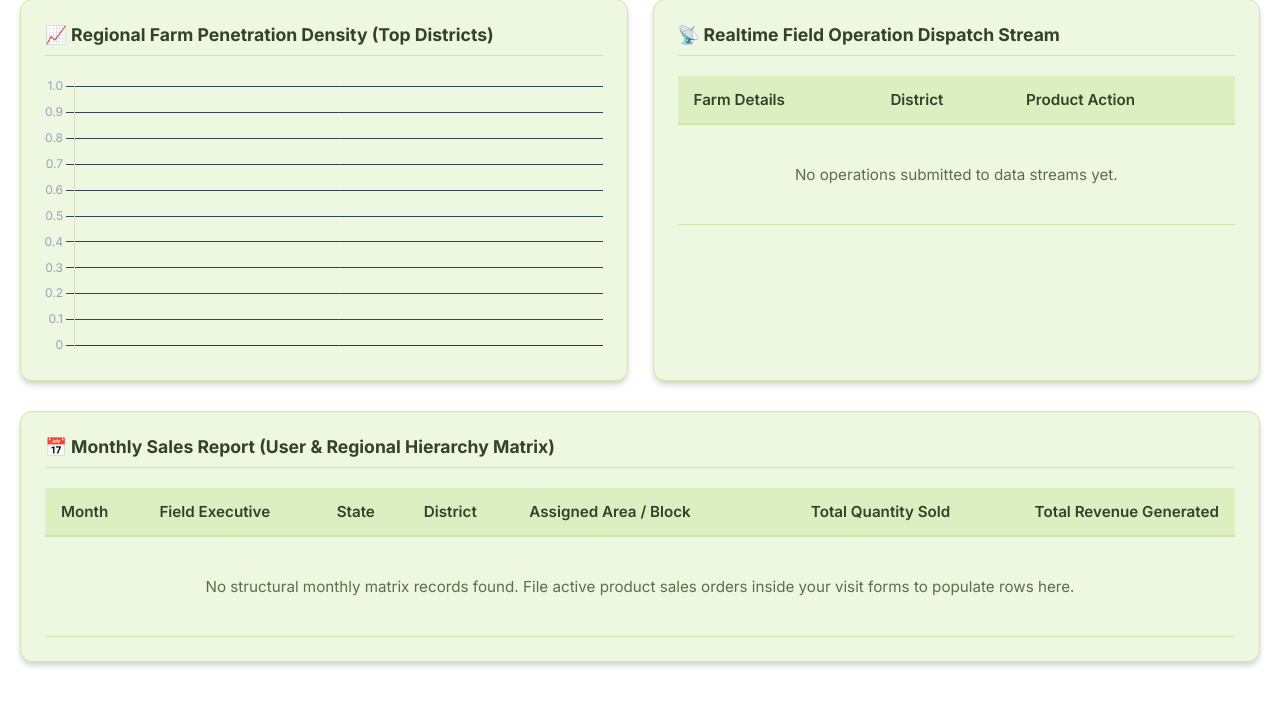
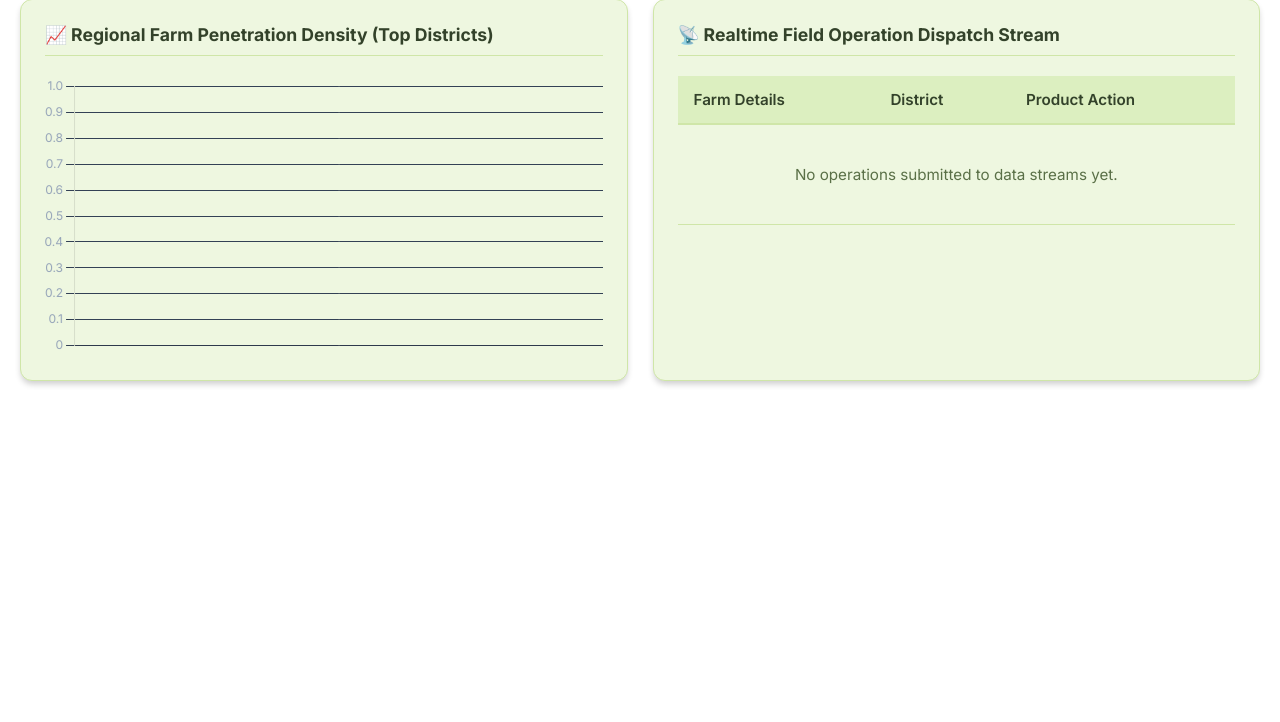
Before and after one commit to Karthi21-2001/myagrinutrition-crm, a Django app: page /crm/dashboard/ in a window 1280 px wide. Shown: the part 517-1239 px from the top of the page. After the commit the page ends 903 px from the top, so only its background shows below. Run offline with Django 5.2, Linux system fonts and the light colour scheme; a user stored in the database is signed in; data comes from the database, SQL or seed files in the repository; data that the repository does not hold is empty.

Commit message:
Update dashboard.html

```diff
--- a/backend/crm_core/templates/crm_core/dashboard.html
+++ b/backend/crm_core/templates/crm_core/dashboard.html
@@ -431,45 +431,6 @@
             </div>
         </div>
 
-        <!-- Monthly Report Table -->
-        <div class="card">
-            <div class="card-title">📅 Monthly Sales Report (User & Regional Hierarchy Matrix)</div>
-            <div class="table-wrapper">
-                <table>
-                    <thead>
-                        <tr>
-                            <th>Month</th>
-                            <th>Field Executive</th>
-                            <th>State</th>
-                            <th>District</th>
-                            <th>Assigned Area / Block</th>
-                            <th class="text-right">Total Quantity Sold</th>
-                            <th class="text-right">Total Revenue Generated</th>
-                        </tr>
-                    </thead>
-                    <tbody>
-                        {% for row in monthly_sales %}
-                        <tr>
-                            <td><span class="badge-month">{{ row.month|date:"F Y" }}</span></td>
-                            <td><span class="badge-user">{{ row.visit__executive__username|default:"Unknown User" }}</span></td>
-                            <td>{{ row.visit__farm__state|default:"N/A" }}</td>
-                            <td><strong>{{ row.visit__farm__district }}</strong></td>
-                            <td>{{ row.visit__farm__area }}</td>
-                            <td class="text-right" style="font-weight: 500;">{{ row.total_qty }}</td>
-                            <td class="text-right revenue-cell">Rs {{ row.total_revenue|floatformat:2 }}</td>
-                        </tr>
-                        {% empty %}
-                        <tr>
-                            <td colspan="7" style="text-align: center; color: var(--text-muted); padding: 40px 0;">
-                                No structural monthly matrix records found. File active product sales orders inside your visit forms to populate rows here.
-                            </td>
-                        </tr>
-                        {% endfor %}
-                    </tbody>
-                </table>
-            </div>
-        </div>
-
     </div>
 
     <!-- Pass JSON Data Safely to JS -->
```
